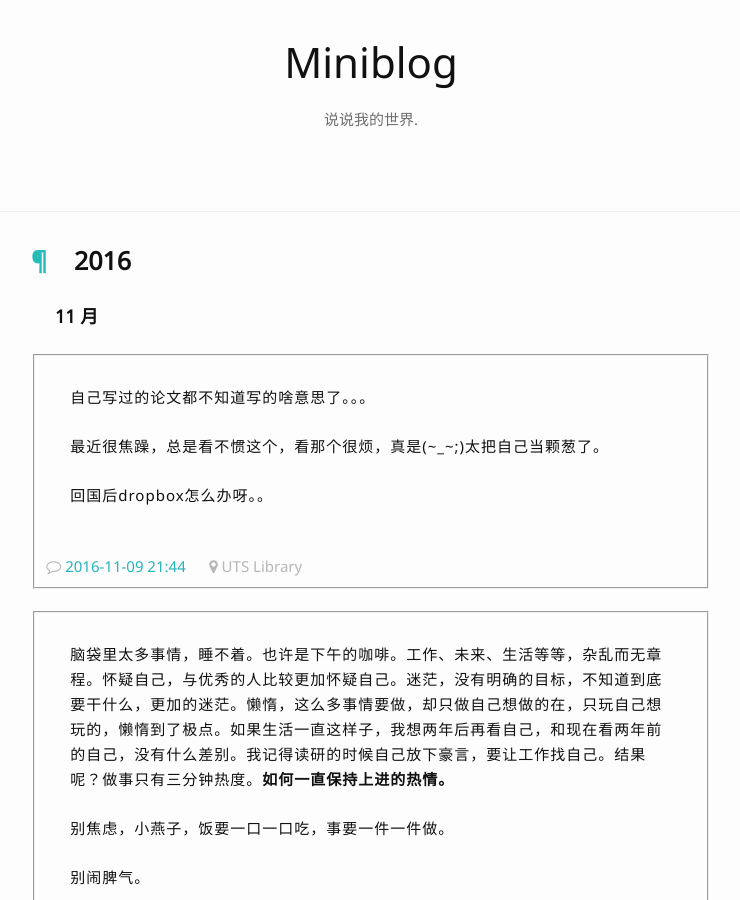
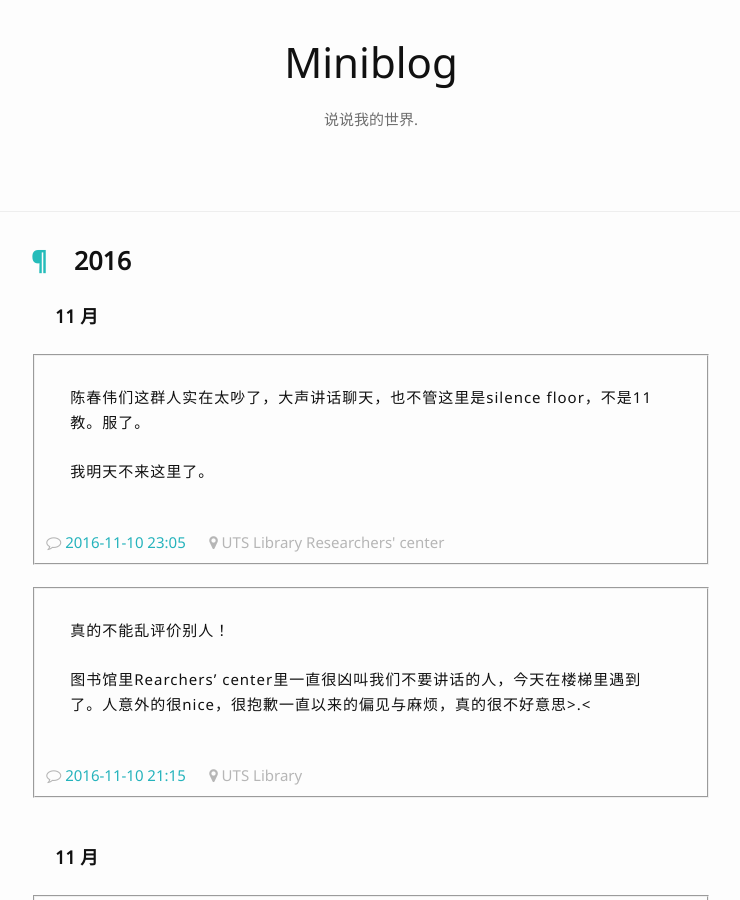
Before and after one commit to liuyanfight/liuyanfight.github.io, a Jekyll site: the page built from miniblog.html, in a window 1280 px wide and 900 px high. Shown: the whole window, without its empty margins (269-1009 px from the left). Built offline with Jekyll 4.4.1, drawn with Linux system fonts in a browser that asks for light colours; nearby versions of some CDN libraries; comment, search, counter and statistics services are not loaded.

Commit message:
autopush from L-Centos with user L

```diff
--- /dev/null
+++ b/_posts/2016-11-10-21-15.md
@@ -0,0 +1,12 @@
+---
+layout: mini
+title: 2016-11-10 21:15
+data: 2016-11-10
+category: miniblog
+tags: miniblog
+location: UTS Library
+---
+
+真的不能乱评价别人！
+
+图书馆里Rearchers' center里一直很凶叫我们不要讲话的人，今天在楼梯里遇到了。人意外的很nice，很抱歉一直以来的偏见与麻烦，真的很不好意思>.<
--- /dev/null
+++ b/_posts/2016-11-10-23-05.md
@@ -0,0 +1,11 @@
+---
+layout: mini
+title: 2016-11-10 23:05
+data: 2016-11-10
+category: miniblog
+tags: miniblog
+location: UTS Library Researchers' center
+---
+陈春伟们这群人实在太吵了，大声讲话聊天，也不管这里是silence floor，不是11教。服了。
+
+我明天不来这里了。
```
Also changed, not shown: _posts/2016-11-09-Onedrive.md (+1 -1 lines).
